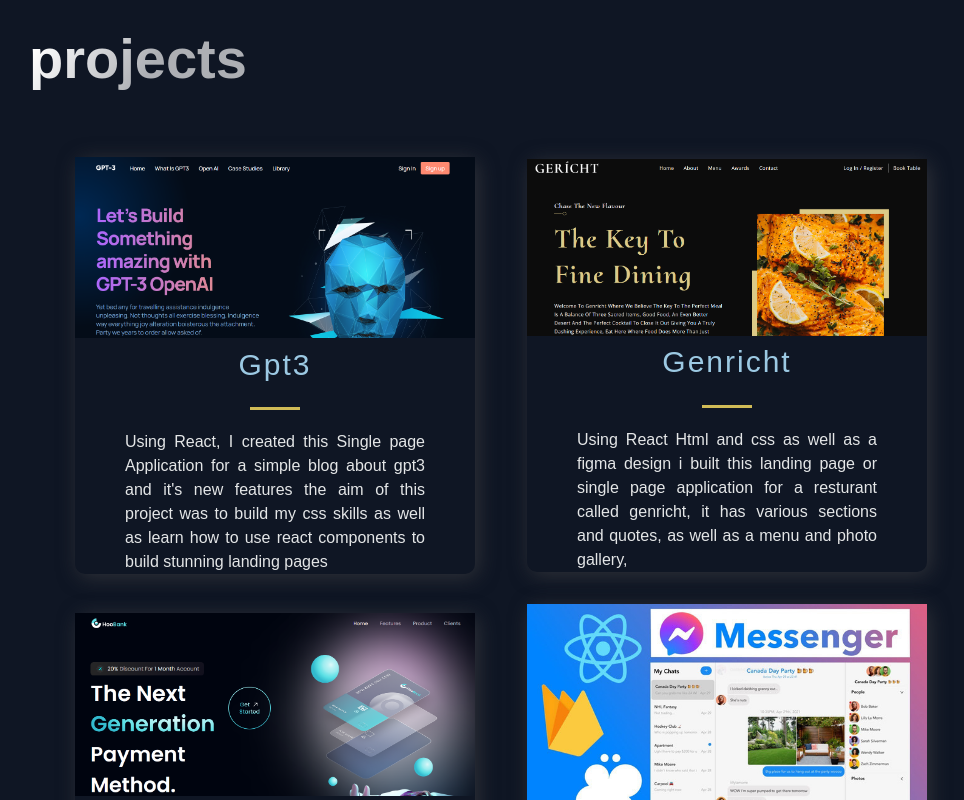
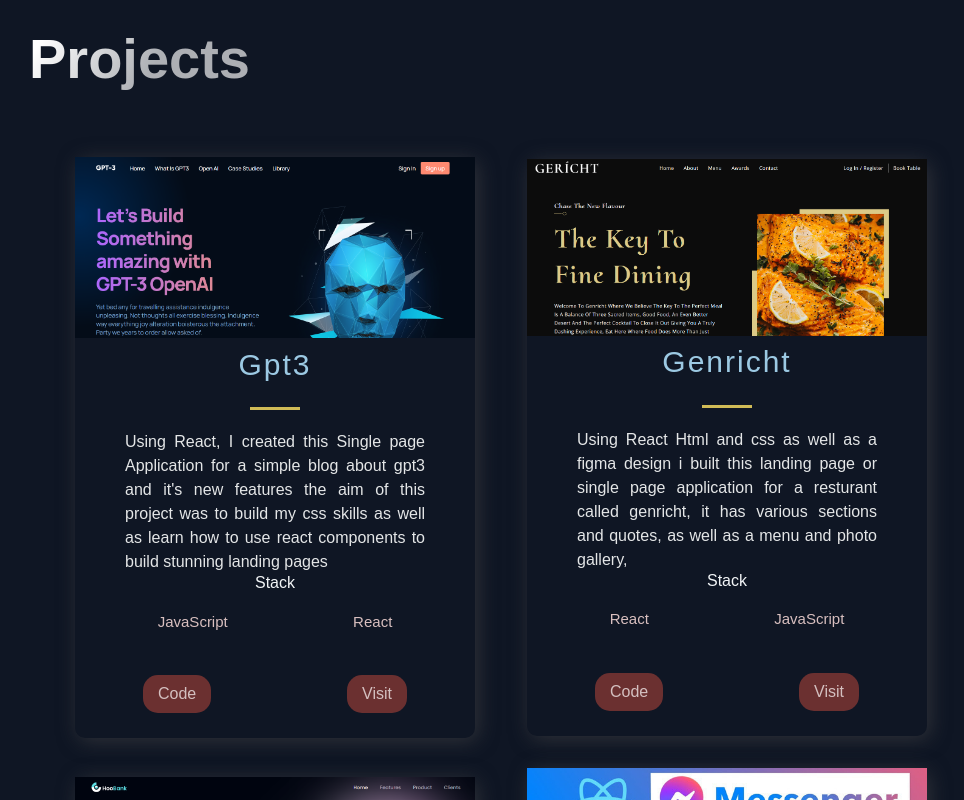
Before and after one commit to Sughnenter/fitst-portfolio, a Next.js app: page / in a window 1280 px wide. Shown: the part 1700-2500 px from the top of the page, without its empty margins (139-1103 px from the left). Built offline with nearby package versions, Linux system fonts and the light colour scheme.

Commit message:
added projects

```diff
--- a/src/components/Projects/Projects.js
+++ b/src/components/Projects/Projects.js
@@ -7,24 +7,32 @@
 const Projects = () => (
   <Section nopadding id="projects">
     <SectionDivider />
-    <SectionTitle main>
-      projects
-    </SectionTitle>
+    <SectionTitle main>Projects</SectionTitle>
     <GridContainer>
-      {projects.map(({id, image, title, description, tags, source, visit}) => (
-        <BlogCard key={id}>
-          <Img src={image} />
-          <TitleContent>
-            <HeaderThree title>
-              {title}
-            </HeaderThree>
-            <Hr />
-          </TitleContent>
-          <CardInfo>
-            {description}
-          </CardInfo>
-        </BlogCard>
-      ))}
+      {projects.map((p, i) => {
+        return (
+          <BlogCard key={i}>
+          <Img src={p.image} />
+            <TitleContent>
+              <HeaderThree title>{p.title}</HeaderThree>
+              <Hr />
+            </TitleContent>
+            <CardInfo className="card-info">{p.description}</CardInfo>
+            <div>
+              <TitleContent>Stack</TitleContent>
+              <TagList>
+                {p.tags.map((t, i) => {
+                  return <Tag key={i}>{t}</Tag>;
+                })}
+              </TagList>
+            </div>
+            <UtilityList>
+              <ExternalLinks href={p.source}>Code</ExternalLinks>
+              <ExternalLinks href={p.visit}>Visit</ExternalLinks>
+            </UtilityList>
+          </BlogCard>
+        );
+      })}
     </GridContainer>
   </Section>
 );
--- a/src/constants/constants.js
+++ b/src/constants/constants.js
@@ -4,7 +4,7 @@
     description: "Using React, I created this Single page Application for a simple blog about gpt3 and it's new features the aim of this project was to build my css skills as well as learn how to use react components to build stunning landing pages",
       image: '/images/gpt3.png',
       tags: ['JavaScript', 'React',],
-    source: 'https://g.com',
+    source: 'https://github.com/Sughnenter/gpt3-project',
     visit: 'https://gpt3-project.onrender.com',
     id: 0,
   },
@@ -13,8 +13,8 @@
     description:"Using React Html and css as well as a figma design i built this landing page or single page application for a resturant called genricht, it has various sections and quotes, as well as a menu and photo gallery, ",
     image: '/images/Genricht.png',
     tags: ['React', 'JavaScript'],
-    source: 'https://google.com',
-    visit: 'https://Genricht-fine-dining.onrender.com.com',
+    source: 'https://github.com/Sughnenter/resturant-spa',
+    visit: 'https://Genricht-fine-dining.onrender.com',
     id: 1,
   },
   {
@@ -22,7 +22,7 @@
     description: "Built this whils taking a lesson from JavaScript Mastery course, it is a landing page for a bank called hoobank which is the next generation payment system, it uses css primarily for styling",
       image: '/images/hoobank.png',
       tags: ['React', 'JavaScript', 'tailwindcss'],
-    source: 'https://google.com',
+    source: 'https://github.com/Sughnenter/hooBank-project',
     visit: 'https://hoobank-s44v.onrender.com',
     id: 2,
   },
```
